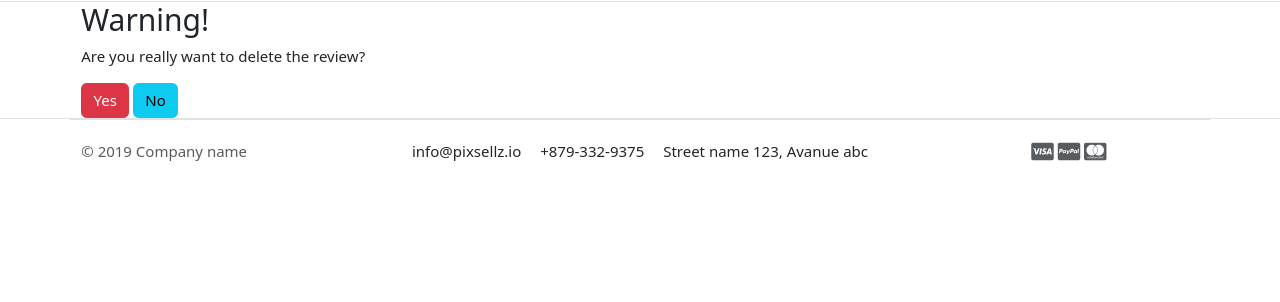
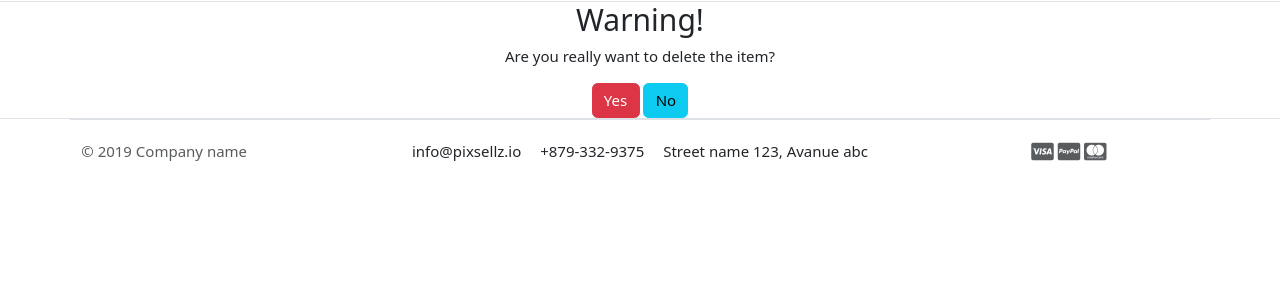
Before and after one commit to NVDungg/D4P_ecom, a Django app: template templates/cart/cartitem_confirm_delete.html in a window 1280 px wide. Shown: the part 116-418 px from the top of the page. Run offline with Django 4.2, Linux system fonts and the light colour scheme; the template is opened without the code that fills it, so the values that code supplies are empty; some libraries are stand-ins or nearby versions; some web fonts are replaced.

Commit message:
using comfirm delete html

```diff
--- a/carts/views.py
+++ b/carts/views.py
@@ -66,7 +66,7 @@ def get_context_data(self, **kwargs):
 class CartItemDeleteView(DeleteView):
     model = CartItem
     success_url = reverse_lazy('cart_view')
-    template_name = 'cart/cart.html'
+    template_name = 'cart/cartitem_confirm_delete.html'
 
     def get_object(self, queryset=None):
         # Get id of 2
--- a/templates/cart/cartitem_confirm_delete.html
+++ b/templates/cart/cartitem_confirm_delete.html
@@ -4,14 +4,14 @@
 {% block title %}Confirm Delete{% endblock title %}
 
 {% block content %}
-<div class='container'>
+<div class='container text-center'>
     <h2>Warning!</h2>
     <form method="post" enctype="multipart/form-data">
-        <p>Are you really want to delete the review?</p>
+        <p>Are you really want to delete the item?</p>
         {% csrf_token %}
         {{ form|crispy }}
         <button class="btn btn-danger ml-2" type="submit">Yes</button>
-        <a href="{% url "cart_view" %}"><button class="btn btn-info ml-2" type="submit">No</button></a>
+        <a href="{% url "cart_view" %}" class="btn btn-info ml-2">No</a>
     </form>
 </div>
 
```
